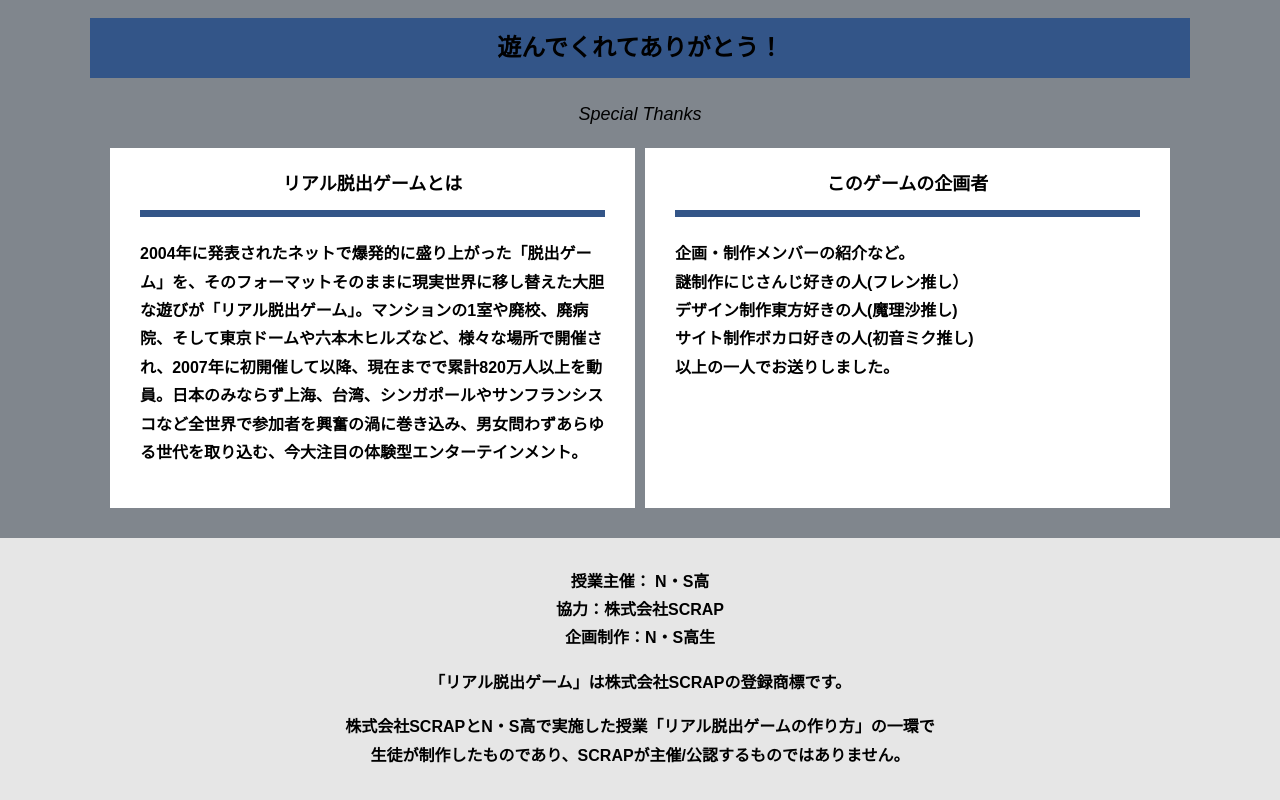
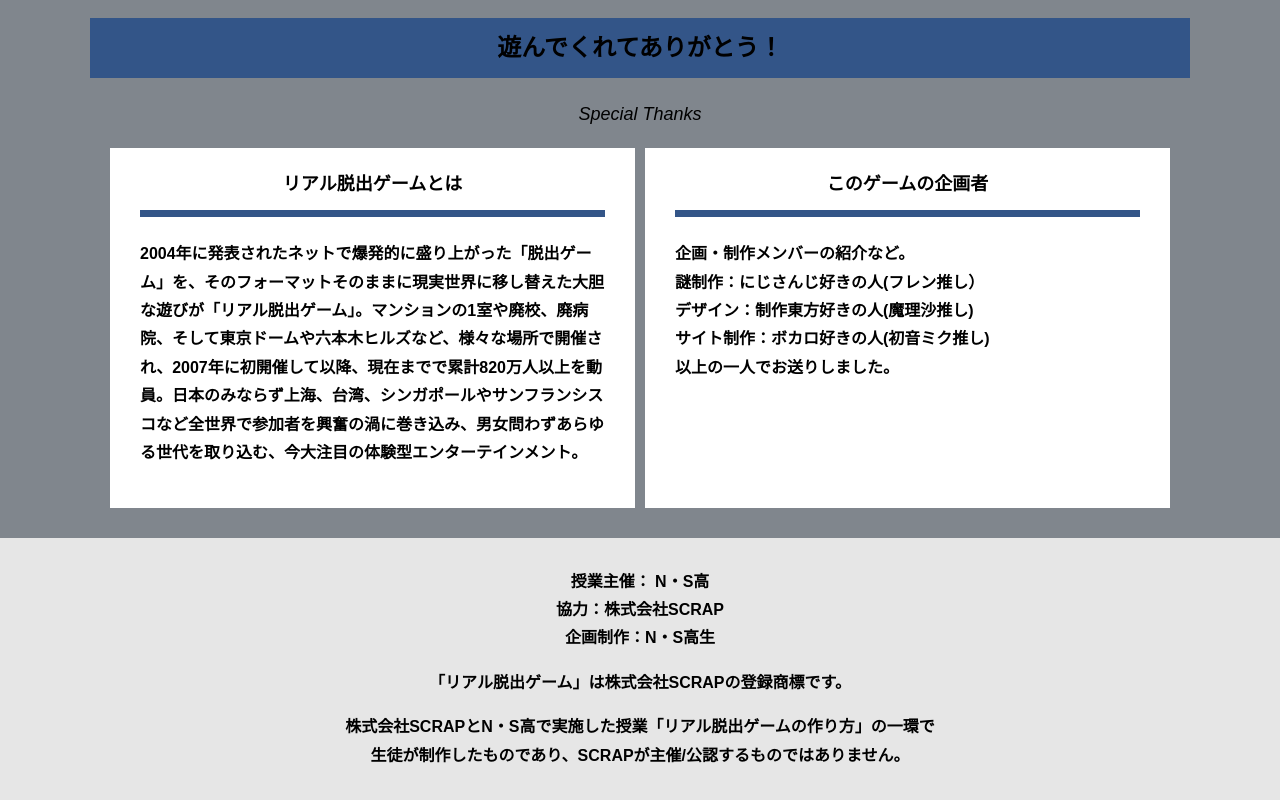
Before and after one commit to hal0401/alfa-online-lu, a plain HTML site: page final.html in a window 1280 px wide. Shown: the part 1412-2212 px from the top of the page. Drawn offline with Linux system fonts and the light colour scheme.

Commit message:
Update final.html

```diff
--- a/final.html
+++ b/final.html
@@ -65,9 +65,9 @@ Youtube貼り付けここまで-->
             <div class="card">
               <h3 class="card__title">このゲームの企画者</h3>
               <p class="card__content">企画・制作メンバーの紹介など。<br>
-                謎制作にじさんじ好きの人(フレン推し）<br>
-                デザイン制作東方好きの人(魔理沙推し)<br>
-                サイト制作ボカロ好きの人(初音ミク推し)<br>
+                謎制作：にじさんじ好きの人(フレン推し）<br>
+                デザイン：制作東方好きの人(魔理沙推し)<br>
+                サイト制作：ボカロ好きの人(初音ミク推し)<br>
                 以上の一人でお送りしました。</p>
             </div>
           </div>
```
